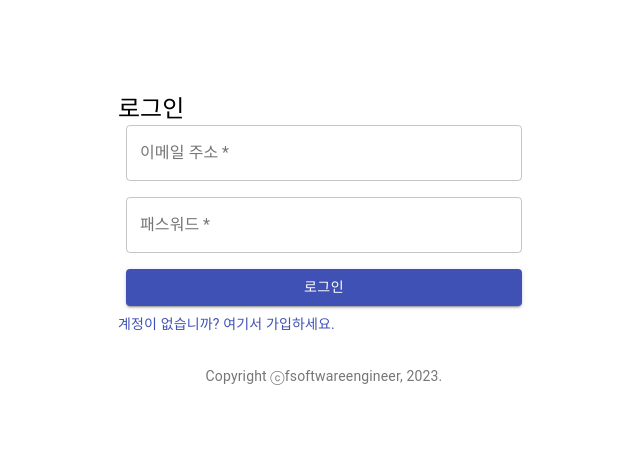
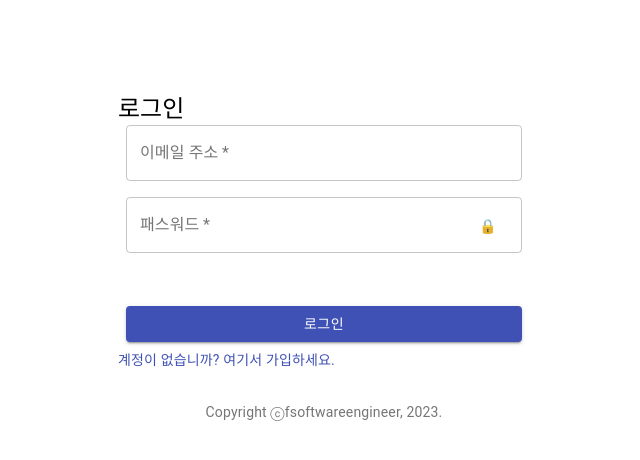
Before and after one commit to ShinYoonHa/todolist, a React (Create React App) app: page /login in a window 1280 px wide. Shown: the top 460 px of the page, without its empty margins (316-956 px from the left). Built offline with nearby package versions, Linux system fonts and the light colour scheme.

Commit message:
비밀번호 숨기기/보이기

```diff
--- a/src/App.css
+++ b/src/App.css
@@ -9,3 +9,9 @@
 .addBtn {
     background-color: rgb(251, 158, 174);
 }
+
+.passwordBtn {
+    position : relative;
+    left: 330px;
+    bottom: 45px;
+}
--- a/src/Login.js
+++ b/src/Login.js
@@ -1,4 +1,4 @@
-import React from "react";
+import React, { useState } from "react";
 import {
   Button,
   Container,
@@ -8,8 +8,21 @@ import {
   Link,
 } from "@material-ui/core";
 import { signin } from "./service/ApiService";
+import "./App.css";
 
 function Login() {
+  const [showPassword, setShowPassword] = useState("password");
+
+  const handleShowPassword = () => {
+    setShowPassword(() => {
+      if (showPassword == "password") {
+        return "text";
+      } else {
+        return "password";
+      }
+    });
+  };
+
   const handleSubmit = (event) => {
     event.preventDefault();
     const data = new FormData(event.target);
@@ -43,6 +56,7 @@ function Login() {
           </Grid>
           <Grid item xs={12}>
             <TextField
+              type={showPassword}
               variant="outlined"
               required
               fullWidth
@@ -51,6 +65,9 @@ function Login() {
               name="password"
               autoComplete="password"
             />
+            <Button className="passwordBtn" onClick={handleShowPassword}>
+              🔒
+            </Button>
           </Grid>
           <Grid item xs={12}>
             <Button type="submit" fullWidth variant="contained" color="primary">
--- a/src/SignUp.js
+++ b/src/SignUp.js
@@ -6,10 +6,22 @@ import {
   Typography,
   Link,
 } from "@material-ui/core";
-import React from "react";
+import React, { useState } from "react";
 import { signup } from "./service/ApiService";
 
 function SignUp() {
+  const [showPassword, setShowPassword] = useState("password");
+
+  const handleShowPassword = () => {
+    setShowPassword(() => {
+      if (showPassword == "password") {
+        return "text";
+      } else {
+        return "password";
+      }
+    });
+  };
+
   const handleSubmit = (event) => {
     event.preventDefault();
 
@@ -60,6 +72,7 @@ function SignUp() {
           <Grid item xs={12}>
             <TextField
               autoComplete="current-password"
+              type={showPassword}
               name="password"
               variant="outlined"
               required
@@ -68,6 +81,9 @@ function SignUp() {
               label="패스워드"
               autoFocus
             />
+            <Button className="passwordBtn" onClick={handleShowPassword}>
+              🔒
+            </Button>
           </Grid>
           <Grid item xs={12}>
             <Button type="submit" fullWidth variant="contained" color="primary">
```
